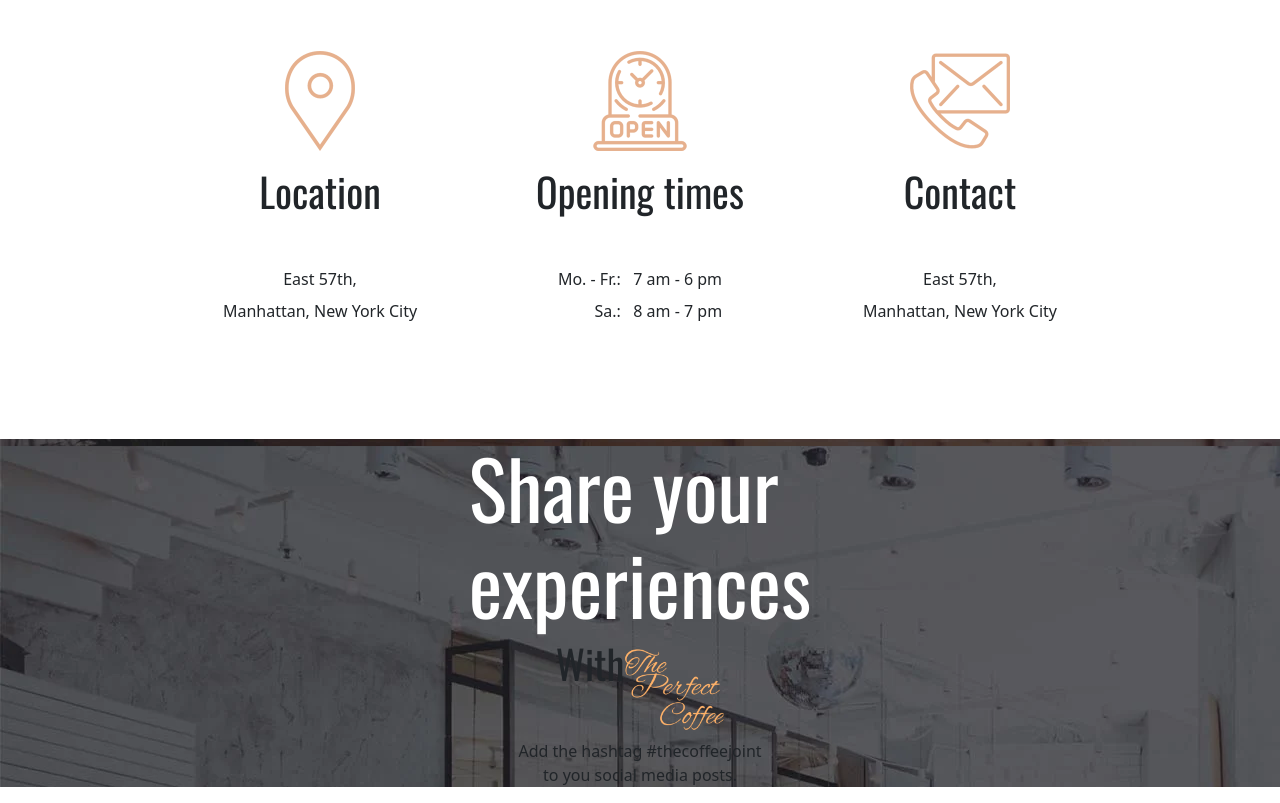
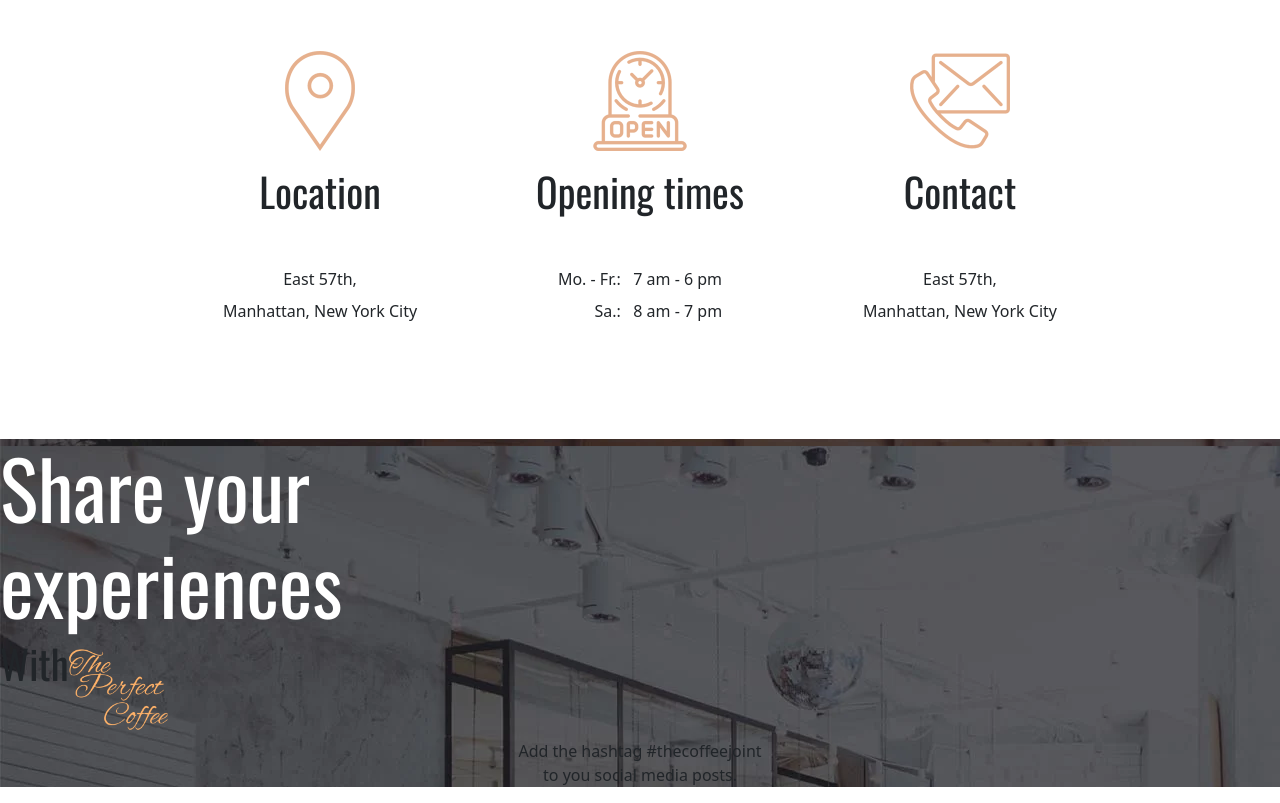
Before and after one commit to riyad-ahmed/The-Perfect-Coffee, a plain HTML site: page index.html in a window 1280 px wide. Shown: the part 5585-6388 px from the top of the page. Drawn offline with nearby package versions, Linux system fonts and the light colour scheme.

Commit message:
content add

```diff
--- a/index.html
+++ b/index.html
@@ -355,19 +355,18 @@
 
   <div class="coffee-shop-image_wrap position-relative">
     <div class="coffee-shop-image" id="parallaxThree">
-      <div class="coffee-shop-contant d-flex justify-content-center">
+      <div class="coffee-shop-contant">
         <h1 style="font-size: 80px; color: #fff;">
           Share your <br>
           experiences <br>
         </h1>
-
+        <div class="logo-with d-flex">
+          <h1>With</h1>
+          <img src="./image/logo.png" alt="./image/logo.png">
+        </div>
+        <p class="text-center">Add the hashtag #thecoffeejoint <br>
+          to you social media posts.</p>
       </div>
-      <div class="logo-with d-flex justify-content-center">
-        <h1>With</h1>
-        <img src="./image/logo.png" alt="./image/logo.png">
-      </div>
-      <p class="text-center">Add the hashtag #thecoffeejoint <br>
-        to you social media posts.</p>
     </div>
   </div>
 
```
